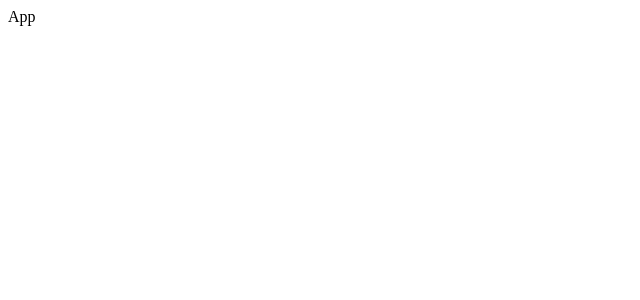
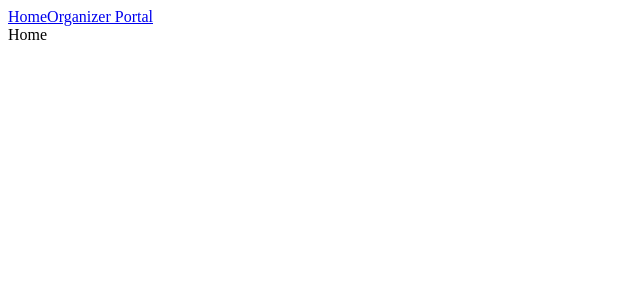
Before and after one commit to Gopichandu923/Eventify, a React (Vite) app in the folder frontend/: page / in a window 1280 px wide. Shown: the top 300 px of the page, without its empty margins (0-640 px from the left). Built offline with nearby package versions, Linux system fonts and the light colour scheme.

Commit message:
Refactor App component to include routing and navigation links

```diff
--- a/frontend/src/App.tsx
+++ b/frontend/src/App.tsx
@@ -1,5 +1,48 @@
+import React from "react";
+import { BrowserRouter as Router, Routes, Route, Link } from "react-router-dom";
+
+import Home from "./pages/Home.tsx";
+import PublicEvent from "./pages/PublicEvent.tsx";
+import TicketPage from "./pages/TicketPage.tsx";
+import OrganizeAuth from "./pages/OrganizerAuth.tsx";
+import OrganizeDashboard from "./pages/OrganizerDashboard.tsx";
+import CreateEvent from "./pages/CreateEvent.tsx";
+import EventRegistration from "./pages/EventRegistrations.tsx";
+import ProtectedRoute from "./components/ProtectedRoute.tsx";
+
 const App = () => {
-  return <div>App</div>;
+  return (
+    <Router>
+      <div>
+        <nav>
+          <Link to="/">Home</Link>
+          <Link to="/organizer/auth">Organizer Portal</Link>
+        </nav>
+        <Routes>
+          <Route path="/" element={<Home />}></Route>
+          <Route path="/event" element={<PublicEvent />}></Route>
+          <Route path="/ticket/:tickedId" element={<TicketPage />}></Route>
+
+          <Route path="/organizer/auth" element={<OrganizeAuth />}></Route>
+          <Route element={<ProtectedRoute />}>
+            <Route
+              path="/organizer/dashboard"
+              element={<OrganizeDashboard />}
+            ></Route>
+            <Route
+              path="/organizer/create-event"
+              element={<CreateEvent />}
+            ></Route>
+            <Route
+              path="/organizer/registrations/:eventId"
+              element={<EventRegistration />}
+            ></Route>
+          </Route>
+          <Route path="*" element={<h1>404 Not Found</h1>}></Route>
+        </Routes>
+      </div>
+    </Router>
+  );
 };
 
 export default App;
```
